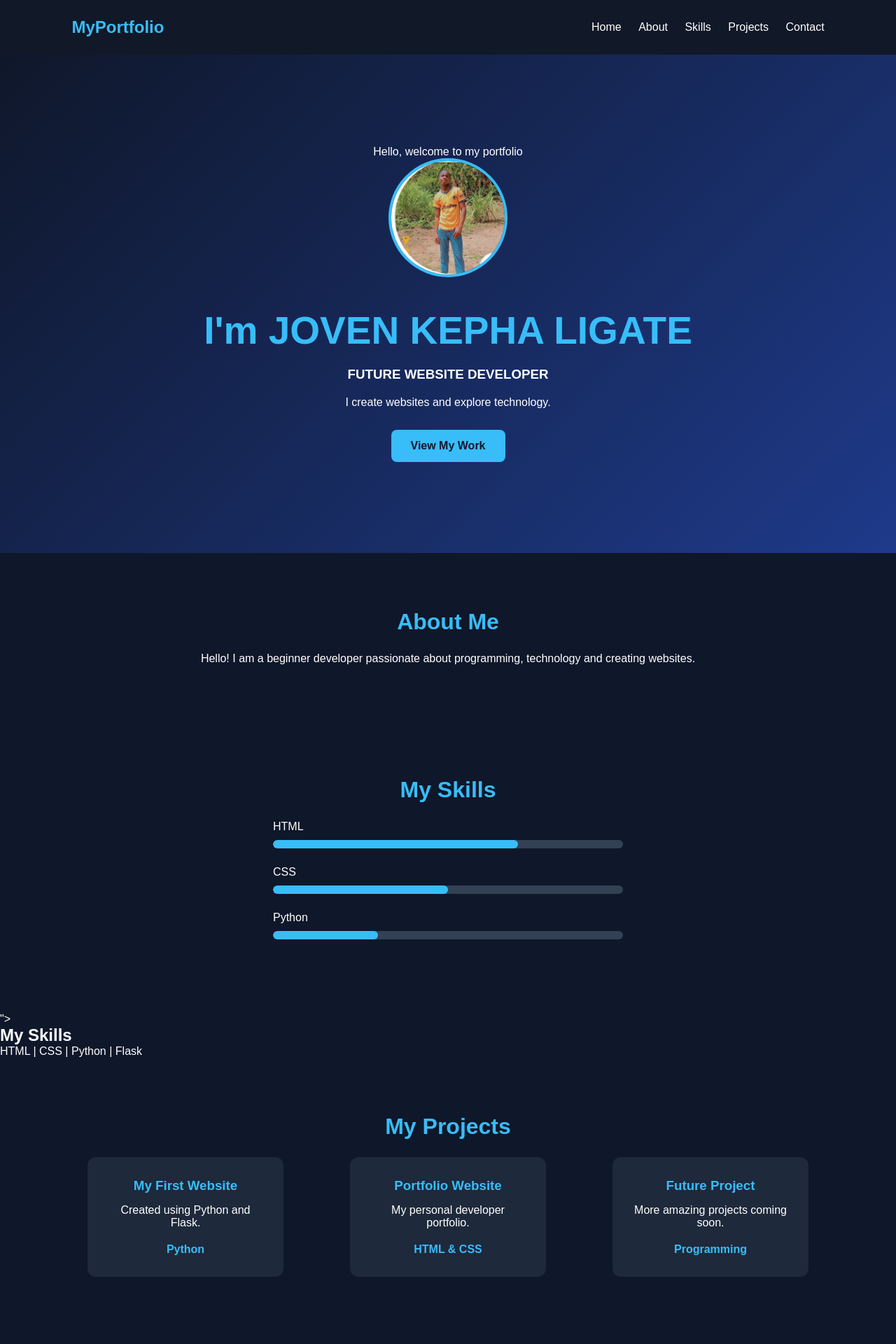
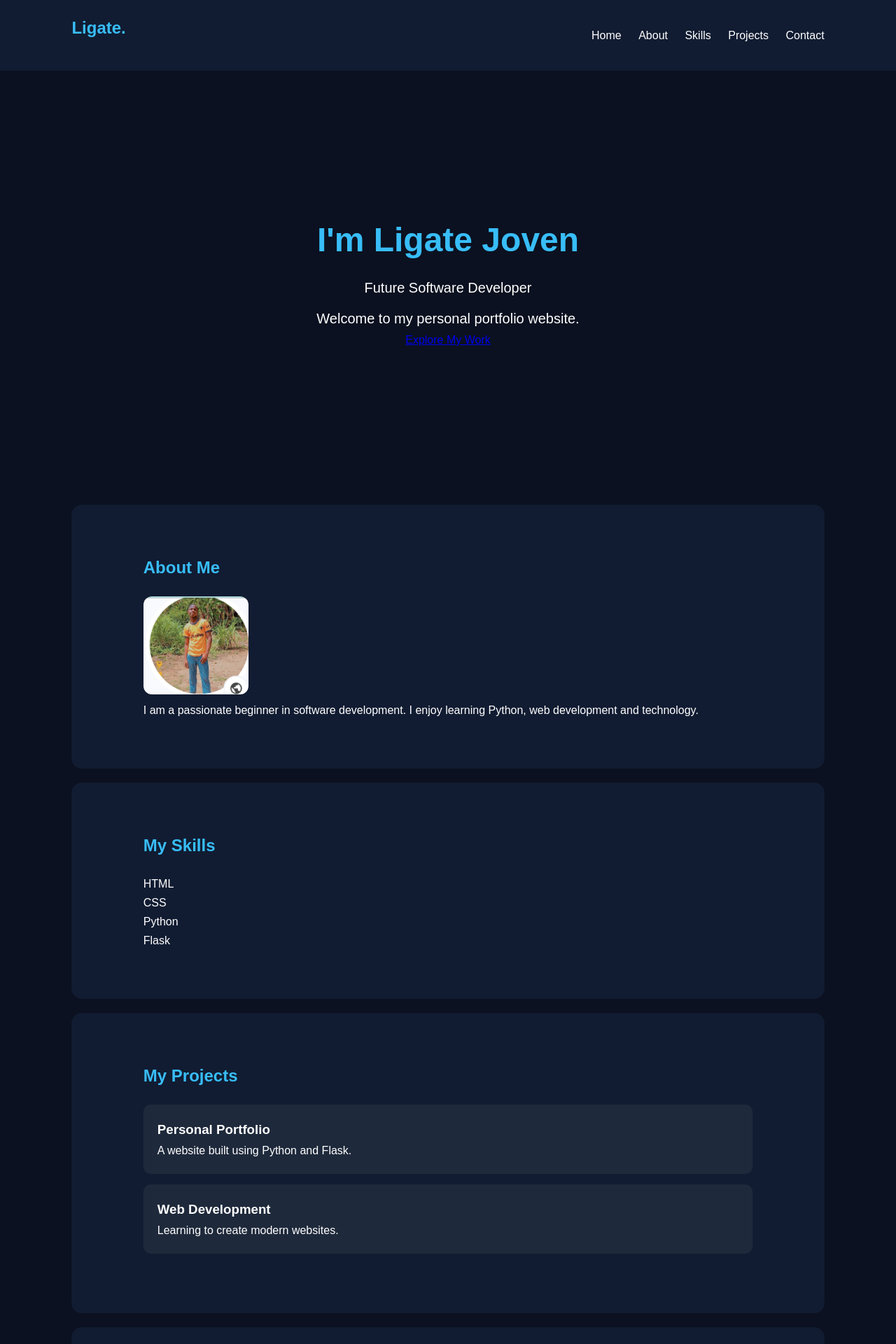
Before and after one commit to ligatejoven2-a11y/ligatejoven.com, a Flask app: page / in a window 1280 px wide. Shown: the top 1920 px of the page at 70% size. Run offline with Flask 3, Linux system fonts and the light colour scheme.

Commit message:
Add files via upload

```diff
--- a/static/style.css
+++ b/static/style.css
@@ -3,27 +3,26 @@
     margin: 0;
     padding: 0;
     box-sizing: border-box;
-}
-
-html {
     scroll-behavior: smooth;
 }
 
 body {
     font-family: Arial, sans-serif;
-    background: #0f172a;
-    color: white;
+    background: #0b1120;
+    color: #ffffff;
+    line-height: 1.7;
 }
 
-nav {
+header {
+    background: #111c32;
+    padding: 20px 8%;
     display: flex;
     justify-content: space-between;
     align-items: center;
-    padding: 25px 8%;
-    background: #111827;
+    flex-wrap: wrap;
 }
 
-nav h2 {
+header h2 {
     color: #38bdf8;
 }
 
@@ -37,191 +36,91 @@ nav a:hover {
     color: #38bdf8;
 }
 
-.hero {
-    text-align: center;
-    padding: 130px 20px;
-    background: linear-gradient(135deg, #0f172a, #1e3a8a);
+section {
+    padding: 70px 8%;
 }
 
-.hero h1 {
-    font-size: 55px;
-    margin: 20px;
+#home {
+    min-height: 75vh;
+    display: flex;
+    flex-direction: column;
+    justify-content: center;
+    align-items: center;
+    text-align: center;
+}
+
+#home h1 {
+    font-size: 48px;
     color: #38bdf8;
 }
 
-.hero h3 {
+#home p {
+    font-size: 20px;
+    margin-top: 10px;
+}
+
+h2 {
+    color: #38bdf8;
     margin-bottom: 20px;
 }
 
-.btn {
-    display: inline-block;
-    margin-top: 30px;
-    padding: 14px 28px;
-    background: #38bdf8;
-    color: #0f172a;
-    text-decoration: none;
-    border-radius: 8px;
-    font-weight: bold;
+#about, #skills, #projects, #contact {
+    background: #111c32;
+    margin: 20px 8%;
+    border-radius: 15px;
 }
 
-section:not(.hero) {
-    padding: 80px 20px;
-    text-align: center;
-}
-
-section h2 {
-    color: #38bdf8;
-    margin-bottom: 25px;
-    font-size: 32px;
-}
-
-.project {
+.project-card {
     background: #1e293b;
-    padding: 30px;
-    max-width: 500px;
-    margin: auto;
-    border-radius: 12px;
-}
-
-footer {
-    background: #111827;
-    text-align: center;
-    padding: 25px;
-}
-	.profile {
-    width: 170px;
-    height: 170px;
-    border-radius: 50%;
-    object-fit: cover;
-    border: 4px solid #38bdf8;
-    margin-bottom: 20px;
-}
-
-.hero {
-    animation: fadeIn 1.5s ease;
-}
-
-@keyframes fadeIn {
-    from {
-        opacity: 0;
-        transform: translateY(30px);
-    }
-    to {
-        opacity: 1;
-        transform: translateY(0);
-    }
-}
-
-.btn {
+    padding: 20px;
+    margin: 15px 0;
+    border-radius: 10px;
     transition: 0.3s;
 }
 
-.btn:hover {
-    transform: scale(1.08);
-    background: white;
-}
-
-.project {
-    transition: 0.3s;
-}
-
-.project:hover {
-    transform: translateY(-8px);
-}
-
-.projects-container {
-    display: flex;
-    justify-content: center;
-    gap: 25px;
-    flex-wrap: wrap;
-    max-width: 1100px;
-    margin: auto;
-}
-
-.project {
-    width: 280px;
-    background: #1e293b;
-    padding: 30px;
-    border-radius: 12px;
-}
-
-.project h3 {
-    color: #38bdf8;
-    margin-bottom: 15px;
-}
-
-.project p {
-    margin-bottom: 20px;
-}
-
-.project span {
-    color: #38bdf8;
-    font-weight: bold;
-}
-
-.skill {
-    max-width: 500px;
-    margin: 25px auto;
-    text-align: left;
-}
-
-.skill p {
-    margin-bottom: 10px;
-}
-
-.progress {
-    background: #334155;
-    height: 12px;
-    border-radius: 20px;
-    overflow: hidden;
-}
-
-.bar {
-    height: 100%;
-    background: #38bdf8;
-    border-radius: 20px;
-}
-
-.html {
-    width: 70%;
-}
-
-.css {
-    width: 50%;
-}
-
-.python {
-    width: 30%;
-}
-
-.contact-form {
-    max-width: 500px;
-    margin: auto;
-    display: flex;
-    flex-direction: column;
-    gap: 15px;
+.project-card:hover {
+    transform: translateY(-5px);
 }
 
 .contact-form input,
 .contact-form textarea {
-    padding: 15px;
-    border: 1px solid #334155;
+    width: 100%;
+    padding: 14px;
+    margin: 10px 0;
+    border: none;
     border-radius: 8px;
-    background: #1e293b;
-    color: white;
-    font-size: 16px;
-}
-
-.contact-form textarea {
-    height: 150px;
-    resize: vertical;
 }
 
 .contact-form button {
-    padding: 15px;
     background: #38bdf8;
+    color: #0b1120;
+    padding: 12px 25px;
     border: none;
     border-radius: 8px;
+    cursor: pointer;
     font-weight: bold;
-    cursor: pointer;
 }
+
+.contact-form button:hover {
+    background: #0ea5e9;
+}
+
+img {
+    max-width: 100%;
+    border-radius: 12px;
+}
+
+@media (max-width: 600px) {
+    #home h1 {
+        font-size: 32px;
+    }
+
+    header {
+        flex-direction: column;
+        gap: 10px;
+    }
+
+    nav a {
+        margin: 5px;
+    }
+}
--- a/templates/index.html
+++ b/templates/index.html
@@ -4,121 +4,68 @@
 <head>
     <meta charset="UTF-8">
     <meta name="viewport" content="width=device-width, initial-scale=1.0">
-    <title>My Portfolio</title>
+    <title>Ligate Joven | Portfolio</title>
     <link rel="stylesheet" href="{{ url_for('static', filename='style.css') }}">
 </head>
 <body>
 
+<header>
+    <h2>Ligate.</h2>
     <nav>
-        <h2>MyPortfolio</h2>
-        <div>
         <a href="#home">Home</a>
         <a href="#about">About</a>
         <a href="#skills">Skills</a>
         <a href="#projects">Projects</a>
         <a href="#contact">Contact</a>
-        </div>
     </nav>
+</header>
 
-    <section id="home" class="hero">
-        <p>Hello, welcome to my portfolio</p>
-	<img src="{{ url_for('static', filename='profile.jpg') }}" class="profile">
-        <h1>I'm JOVEN KEPHA LIGATE</h1>
-        <h3>FUTURE WEBSITE DEVELOPER</h3>
-        <p>I create websites and explore technology.</p>
-        <a href="#projects" class="btn">View My Work</a>
+<section id="home">
+    <h1>I'm Ligate Joven</h1>
+    <p>Future Software Developer</p>
+    <p>Welcome to my personal portfolio website.</p>
+    <a href="#projects" class="hero-btn">Explore My Work</a>
 </section>
 
 <section id="about">
     <h2>About Me</h2>
-        <p>Hello! I am a beginner developer passionate about
-        programming, technology and creating websites.</p>
+    <img src="{{ url_for('static', filename='profile.jpg') }}" alt="Ligate Joven" width="150">
+    <p>I am a passionate beginner in software development.
+       I enjoy learning Python, web development and technology.</p>
 </section>
 
-    <section id="
 <section id="skills">
     <h2>My Skills</h2>
-
-    <div class="skill">
     <p>HTML</p>
-        <div class="progress">
-            <div class="bar html"></div>
-        </div>
-    </div>
-
-    <div class="skill">
     <p>CSS</p>
-        <div class="progress">
-            <div class="bar css"></div>
-        </div>
-    </div>
-
-    <div class="skill">
     <p>Python</p>
-        <div class="progress">
-            <div class="bar python"></div>
-        </div>
-    </div>
+    <p>Flask</p>
 </section>
-">
-        <h2>My Skills</h2>
-        <p>HTML | CSS | Python | Flask</p>
-    </section>
-
 
 <section id="projects">
     <h2>My Projects</h2>
-
-    <div class="projects-container">
-
-        <div class="project">
-            <h3>My First Website</h3>
-            <p>Created using Python and Flask.</p>
-            <span>Python</span>
+    <div class="project-card">
+        <h3>Personal Portfolio</h3>
+        <p>A website built using Python and Flask.</p>
     </div>
-
-        <div class="project">
-            <h3>Portfolio Website</h3>
-            <p>My personal developer portfolio.</p>
-            <span>HTML & CSS</span>
-        </div>
-
-        <div class="project">
-            <h3>Future Project</h3>
-            <p>More amazing projects coming soon.</p>
-            <span>Programming</span>
-        </div>
-
+    <div class="project-card">
+        <h3>Web Development</h3>
+        <p>Learning to create modern websites.</p>
     </div>
 </section>
 
-
-    <section id="
 <section id="contact">
     <h2>Contact Me</h2>
-
     <form action="/contact" method="POST" class="contact-form">
-
-        <input type="text" name="name"
-        placeholder="Your Name" required>
-
-        <input type="email" name="email"
-        placeholder="Your Email" required>
-
-        <textarea name="message"
-        placeholder="Your Message" required></textarea>
-
+        <input type="text" name="name" placeholder="Your Name" required>
+        <input type="email" name="email" placeholder="Your Email" required>
+        <textarea name="message" placeholder="Your Message" required></textarea>
         <button type="submit">Send Message</button>
-
     </form>
-</section>
-">
-        <h2>Contact Me</h2>
-        <p>Email: ligatejoven2@gmail.com.com</p>
 </section>
 
 <footer>
-        <p>© 2026 My Portfolio. All rights reserved.</p>
+    <p>© 2026 Ligate Joven. All Rights Reserved.</p>
 </footer>
 
 </body>
```
Lines whose indentation alone changed are shown as unchanged.
